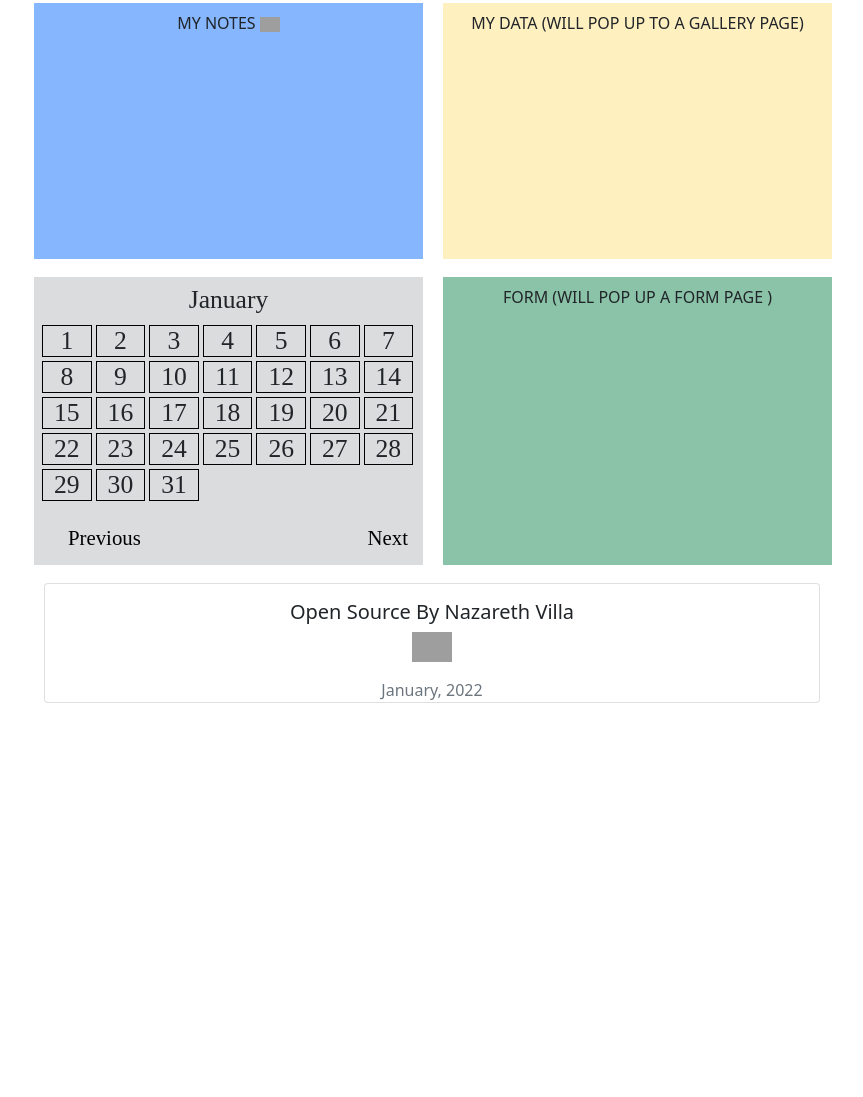
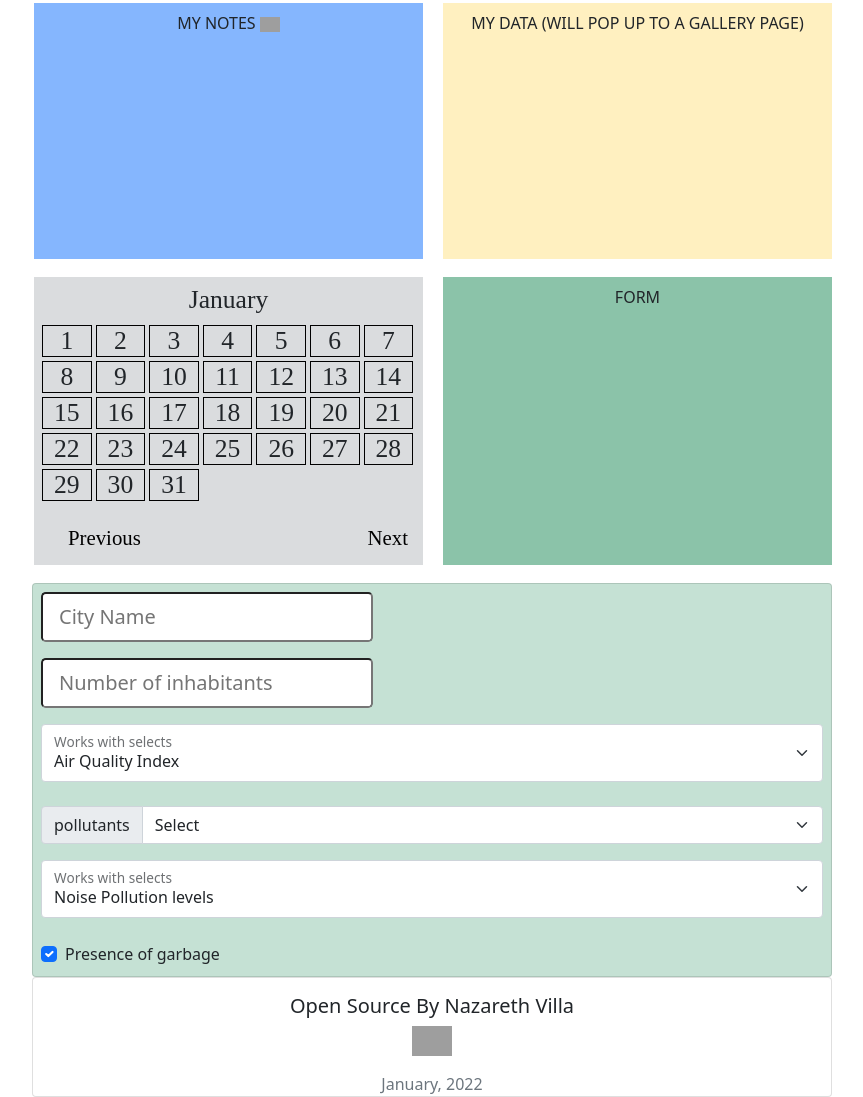
Before and after one commit to nazavilla/EnvironmentalFieldDataCollector, a plain HTML site: page VerdeApp.html in a window 1280 px wide. Shown: the part 128-1225 px from the top of the page, without its empty margins (208-1071 px from the left). Before the commit the page ends 831 px from the top, so only its background shows below. Drawn offline with nearby package versions, Linux system fonts and the light colour scheme; grey boxes are pictures that could not be loaded.

Commit message:
added the FORM design at the bottom before change it to a pop up element

```diff
--- a/VerdeApp.html
+++ b/VerdeApp.html
@@ -43,10 +43,85 @@
 
 
             <!--FORM-->
-            <div id="Form" class="col bg-success p-2 text-dark bg-opacity-50 text-center"
+            <div id="Form" onclick="myFunction()" class="col bg-success p-2 text-dark bg-opacity-50 text-center popup"
             style="width: 87px;margin: 0px 0px 18px 2px; height: 18em; cursor: pointer;">
-            FORM (WILL POP UP A FORM PAGE )
+            <spam class="popuptext" id="myPopup">FORM</spam>
             </div>
+
+            <!--///////////////////////////// POP UP ////////////////////////////////////////////////-->
+            <div class="card bg-success p-2 text-dark bg-opacity-25">
+                <!--CITY NAME INPUT-->
+                <div class="input-group mb-3 ">
+                    <input type="text" class="form-control-lg" placeholder="City Name" autocomplete="off">
+                </div>
+
+                <!--inhabitants-->
+                <div class="input-group mb-3">
+                    <input class="form-control-lg" type="text" placeholder="Number of inhabitants"></input>
+                </div>
+                <!--Air Quality Index-->
+
+                <div class="col-md mb-4">
+                    <div class="form-floating">
+                        <select class="form-select" id="floatingSelectGrid" aria-label="Floating label select example">
+                            <option selected>Air Quality Index</option>
+                            <option class="dropdown-item">0-50 (Good)</option>
+                            <option class="dropdown-item">51-100 (moderate)</option>
+                            <option class="dropdown-item">101-150 (harmful for vulnerable groups)</option>
+                            <option class="dropdown-item">151-200 (harmful for the rest of the population)</option>
+                            <option class="dropdown-item">201-300 (very unhealthy)</option>
+                            <option class="dropdown-item">over 300 (Hazardous)</option>
+                        </select>
+                        <label for="floatingSelectGrid">Works with selects</label>
+                    </div>
+                </div>
+
+                <!--Most Common Pollutants-->
+                <div class="input-group mb-3">
+                    <label class="input-group-text" for="inputGroupSelect01">pollutants</label>
+                    <select class="form-select" id="inputGroupSelect01">
+                        <option selected>Select</option>
+                        <option value="1">Particular matter</option>
+                        <option value="2">Tropospheric ozone (O3)</option>
+                        <option value="3">Nitrogen Dioxide (NO2)</option>
+                        <option value="3">sulfur dioxide (SO2)</option>
+
+                    </select>
+                </div>
+
+                <!--Noise Pollution levels -->
+
+                <div class="col-md mb-4">
+                    <div class="form-floating">
+                        <select class="form-select" id="floatingSelectGrid" aria-label="Floating label select example">
+                            <option selected>Noise Pollution levels</option>
+                            <option class="dropdown-item">0-50db (low)</option>
+                            <option class="dropdown-item">51-75db (considerate noise)</option>
+                            <option class="dropdown-item">75-100db (high noise)</option>
+                            <option class="dropdown-item">101-120db (harmful noise) </option>
+                            <option class="dropdown-item">121db (irreversible damage)</option>
+                        </select>
+                        <label for="floatingSelectGrid">Works with selects</label>
+                    </div>
+                </div>
+
+                <!--Presence of garbage
+                    is checked by default
+                    -->
+                <div class="form-check">
+                    <input class="form-check-input" type="checkbox" value="" id="flexCheckChecked" checked>
+                    <label class="form-check-label" for="flexCheckChecked">
+                        Presence of garbage
+                    </label>
+                </div>
+
+
+
+
+
+
+
+
 
 
         </div>
@@ -61,6 +136,7 @@
             </div>
         </div>
     </div>
+
     <script src="VerdeApp.js"></script>
 </body>
 </html>
--- a/VerdeApp.js
+++ b/VerdeApp.js
@@ -70,10 +70,11 @@ populateCalendar(currentMonthNumber);
 
 
 /////////////////////////////////////////////
+
 //FORM pop Up
-function popUp(){
-
-    alert("POPUP");
+function myFunction(){
+    var popup = document.getElementById("myPopup");
+    popup.classList.toggle('show');
 
 }
 
```
Also changed, not shown: FormPopUp.html (added, +84 -0 lines), README.md.
